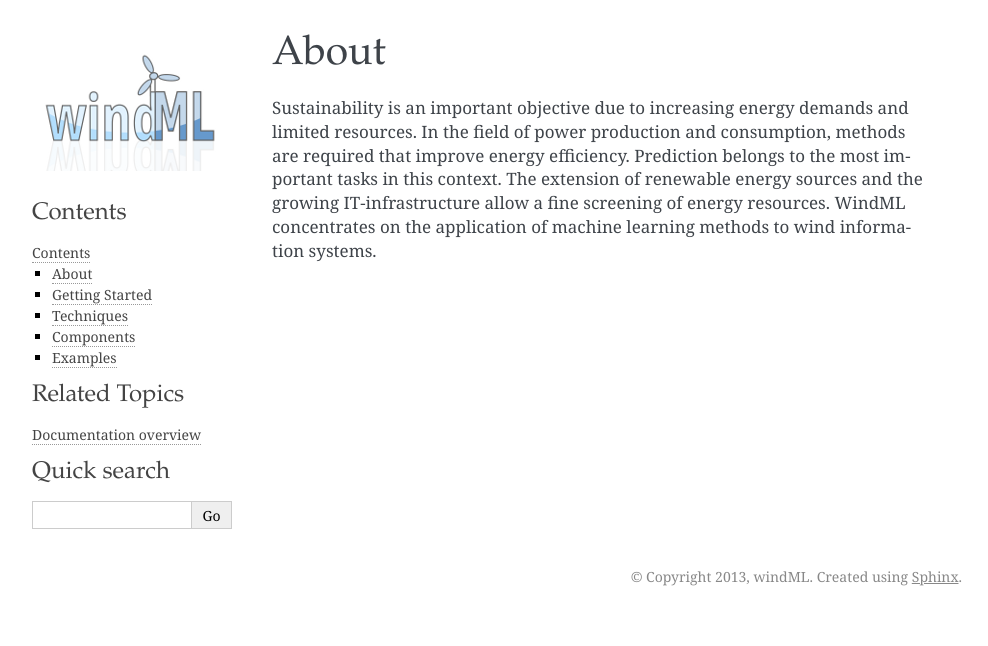
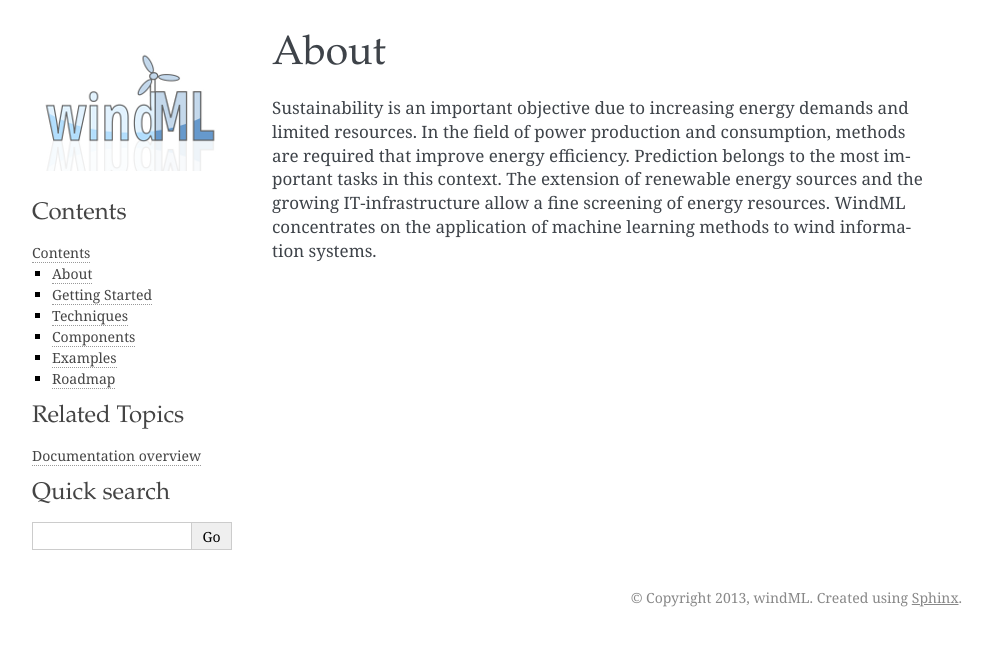
Before and after one commit to cigroup-ol/windml, a Sphinx documentation site: the page built from doc/about.rst, in a window 1280 px wide. Shown: the top 646 px of the page, without its empty margins (148-1136 px from the left). Built offline with Sphinx 7.4.7, drawn with Linux system fonts in a browser that asks for light colours; formulas are drawn with MathJax 3.

Commit message:
added new page roadmap

```diff
--- /dev/null
+++ b/doc/roadmap.rst
@@ -0,0 +1,2 @@
+Roadmap
+=======
--- a/doc/themes/flask/localtoc.html
+++ b/doc/themes/flask/localtoc.html
@@ -13,5 +13,6 @@
 	<li><a href="{{ pathto('techniques')}}" class="reference internal">Techniques</a></li>
 	<li><a href="{{ pathto('components')}}" class="reference internal">Components</a></li>
 	<li><a href="{{ pathto('examples/index')}}" class="reference internal">Examples</a></li>
+	<li><a href="{{ pathto('roadmap')}}" class="reference internal">Roadmap</a></li>
 	</ul>
 </ul>
```
